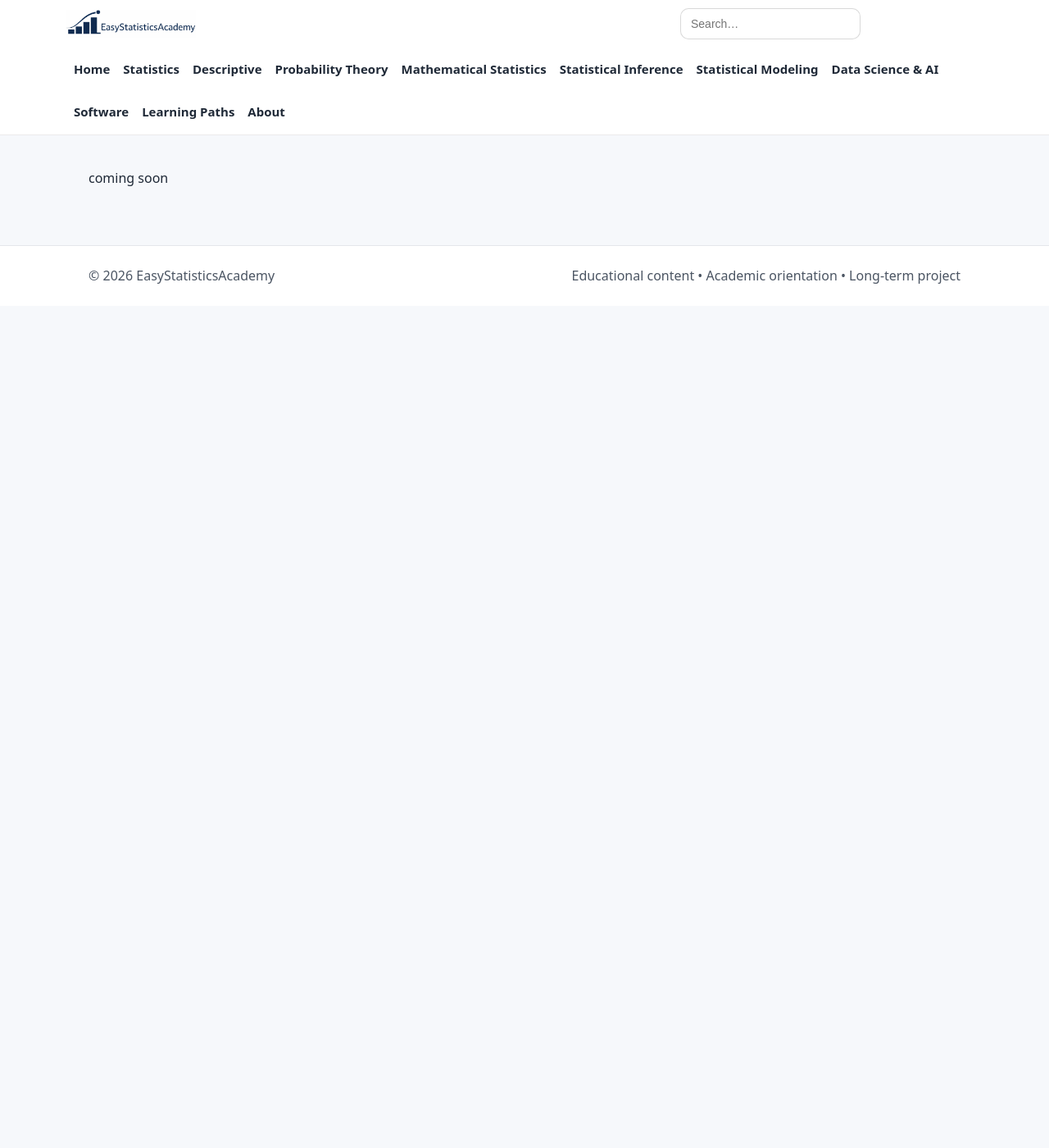
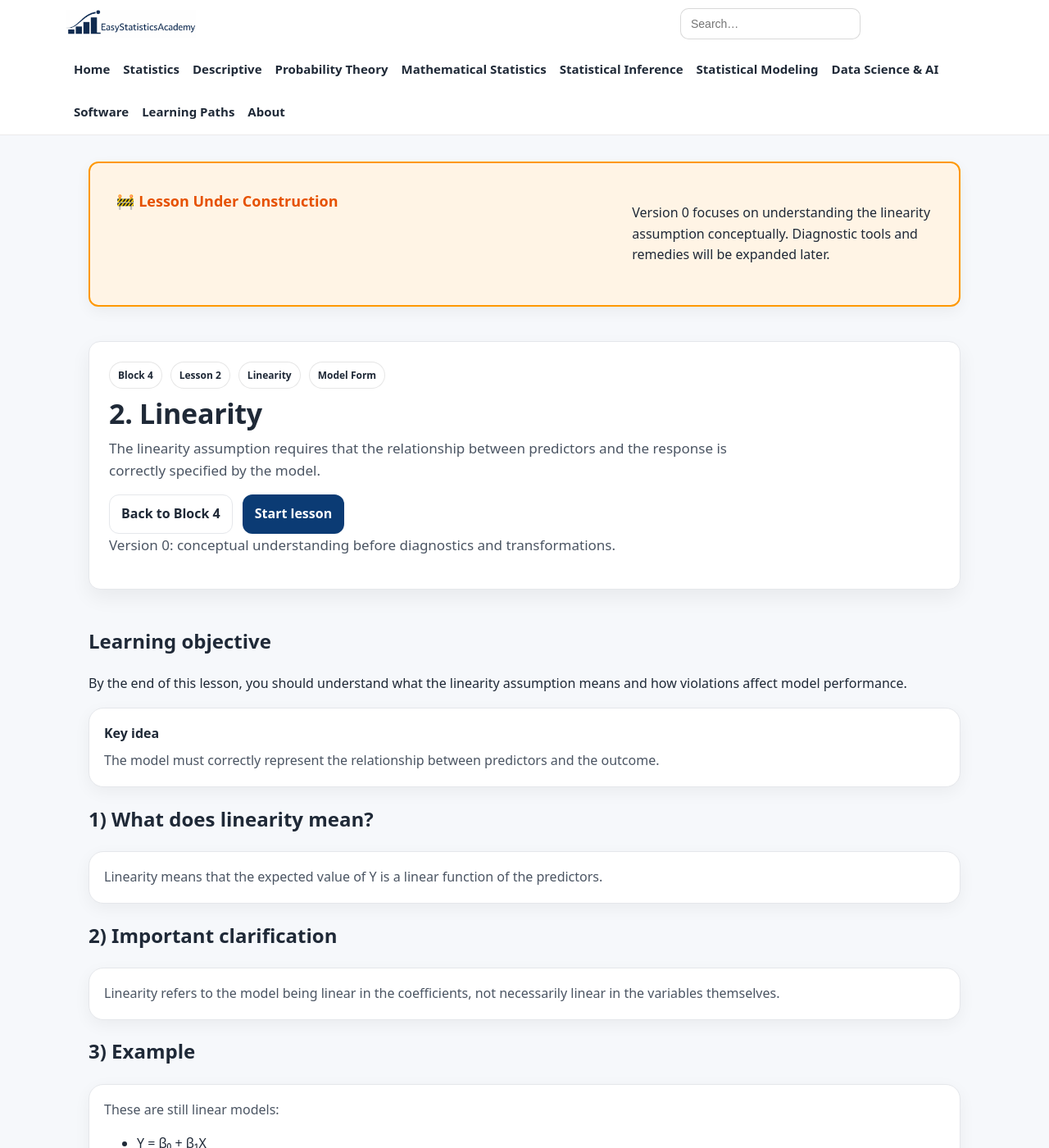
Before and after one commit to ammar-homaida-statistics/easystatisticsacademy, a Jekyll site: the page built from modeling/assumptions/linearity/index.md, in a window 1280 px wide and 1400 px high. Shown: the whole window at 82% size. Built offline with Jekyll 4.4.1, drawn with Linux system fonts in a browser that asks for light colours; our own code applies the rules of GitHub Pages for plain Markdown files; some of the changed text lies outside the part shown.

Commit message:
Add lesson content

```diff
--- a/modeling/assumptions/linearity/index.md
+++ b/modeling/assumptions/linearity/index.md
@@ -1 +1,164 @@
-coming soon
+---
+layout: default
+title: 2. Linearity
+permalink: /modeling/assumptions/linearity/
+sidebar: false
+---
+
+<!-- UNDER CONSTRUCTION -->
+<section class="section section-slim">
+  <div class="callout" style="background:#fff4e5; border:2px solid #ff9800; padding:2rem; border-radius:12px;">
+    <h2 style="color:#e65100;">🚧 Lesson Under Construction</h2>
+    <p>
+      Version 0 focuses on understanding the linearity assumption conceptually.
+      Diagnostic tools and remedies will be expanded later.
+    </p>
+  </div>
+</section>
+
+<!-- ✅ Update last visited lesson -->
+<script>
+(function () {
+  localStorage.setItem("esa_continue_modeling_assumptions_lesson_v0", JSON.stringify({
+    url: "/modeling/assumptions/linearity/",
+    label: "Lesson 2 — Linearity",
+    ts: Date.now()
+  }));
+})();
+</script>
+
+<!-- HERO -->
+<section class="hero hero-section">
+  <div class="hero-card">
+
+    <div class="badge-row">
+      <span class="badge">Block 4</span>
+      <span class="badge">Lesson 2</span>
+      <span class="badge">Linearity</span>
+      <span class="badge">Model Form</span>
+    </div>
+
+    <h1>2. Linearity</h1>
+
+    <p class="lead">
+      The linearity assumption requires that the relationship between predictors
+      and the response is correctly specified by the model.
+    </p>
+
+    <div class="hero-actions">
+      <a class="btn btn-outline" href="/modeling/assumptions/">Back to Block 4</a>
+      <a class="btn" href="#lesson">Start lesson</a>
+    </div>
+
+    <p class="muted-mini">
+      Version 0: conceptual understanding before diagnostics and transformations.
+    </p>
+
+  </div>
+</section>
+
+<!-- LESSON -->
+<section class="section" id="lesson">
+
+  <h2>Learning objective</h2>
+  <p>
+    By the end of this lesson, you should understand what the linearity assumption means
+    and how violations affect model performance.
+  </p>
+
+  <div class="card">
+    <h3>Key idea</h3>
+    <p>
+      The model must correctly represent the relationship between predictors and the outcome.
+    </p>
+  </div>
+
+  <h2>1) What does linearity mean?</h2>
+  <div class="card">
+    <p>
+      Linearity means that the expected value of Y is a linear function of the predictors.
+    </p>
+  </div>
+
+  <h2>2) Important clarification</h2>
+  <div class="card">
+    <p>
+      Linearity refers to the model being linear in the coefficients,
+      not necessarily linear in the variables themselves.
+    </p>
+  </div>
+
+  <h2>3) Example</h2>
+  <div class="card">
+    <p>
+      These are still linear models:
+    </p>
+    <ul>
+      <li>Y = β₀ + β₁X</li>
+      <li>Y = β₀ + β₁X + β₂X²</li>
+    </ul>
+  </div>
+
+  <h2>4) What is a violation?</h2>
+  <div class="card">
+    <p>
+      A violation occurs when the true relationship is not captured
+      by the chosen model form.
+    </p>
+  </div>
+
+  <h2>5) Consequences of violation</h2>
+  <div class="card">
+    <ul>
+      <li>Biased estimates</li>
+      <li>Poor predictions</li>
+      <li>Systematic errors in residuals</li>
+    </ul>
+  </div>
+
+  <h2>6) How violations appear</h2>
+  <div class="card">
+    <p>
+      Residuals show patterns instead of random scatter.
+    </p>
+  </div>
+
+  <h2>7) Fixing non-linearity</h2>
+  <div class="card">
+    <ul>
+      <li>Add transformed variables (e.g., X², log(X))</li>
+      <li>Include interaction terms</li>
+      <li>Use more flexible models</li>
+    </ul>
+  </div>
+
+  <h2>8) Why this matters</h2>
+  <div class="card">
+    <p>
+      If the model form is incorrect, all interpretations based on the model can be misleading.
+    </p>
+  </div>
+
+  <div class="card">
+    <h3>Outcome of this lesson</h3>
+    <ul>
+      <li>Understand the linearity assumption</li>
+      <li>Distinguish linear in parameters vs variables</li>
+      <li>Recognize violations conceptually</li>
+      <li>Understand consequences of misspecification</li>
+      <li>Prepare for diagnostics</li>
+    </ul>
+  </div>
+
+  <div class="card">
+    <h3>Next step</h3>
+    <p>
+      We now examine the independence assumption,
+      which concerns the relationship between observations.
+    </p>
+    <a class="btn" href="/modeling/assumptions/independence/">
+      Next lesson: Independence →
+    </a>
+  </div>
+
+</section>
```
